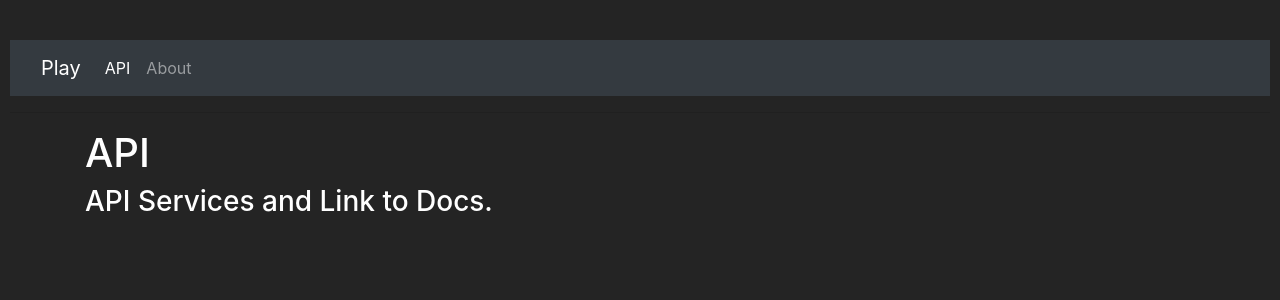
After one commit to hunterjsb/LoLPlayerScraper, a Flask app: page /api/ in a window 1280 px wide. The commit adds this page. Shown: the top 300 px of the page. Run offline with Flask 2, Linux system fonts and the light colour scheme; some libraries are stand-ins or nearby versions.

Commit message:
changed text color to white, combined blueprints into views_blueprint

```diff
--- a/flaskr/__init__.py
+++ b/flaskr/__init__.py
@@ -1,11 +1,10 @@
 from flask import Flask
 
 from flaskr.api import api_blueprint
-from flaskr.front_end import home_blueprint, about_blueprint
+from flaskr.front_end import views_blueprint
 
 app = Flask(__name__)
 app.register_blueprint(api_blueprint)
-app.register_blueprint(home_blueprint)
-app.register_blueprint(about_blueprint)
+app.register_blueprint(views_blueprint)
 
 # don't define any routes here, create a new blueprint if needed
--- a/flaskr/front_end.py
+++ b/flaskr/front_end.py
@@ -1,14 +1,18 @@
 from flask import Blueprint, render_template
 
-home_blueprint = Blueprint('home_blueprint', __name__)
-about_blueprint = Blueprint('about_blueprint', __name__)
+views_blueprint = Blueprint('views_blueprint', __name__)
 
 
-@home_blueprint.route('/')
+@views_blueprint.route('/')
 def index():
     return render_template('index.html', debug_str='foobar')
 
 
-@about_blueprint.route('/about/')
+@views_blueprint.route('/about/')
 def about():
     return render_template('about.html')
+
+
+@views_blueprint.route('/api/')
+def api():
+    return render_template('api.html')
--- a/flaskr/static/style.css
+++ b/flaskr/static/style.css
@@ -3,12 +3,15 @@ body {
     background-color: rgb(36, 36, 36);
   }
 
-title {
-    padding: 40px 10px;
-    background-color: rgb(36, 36, 36);
-  }
+label {
+  color: white
+}
 
-label {
+h3 {
+  color: white
+}
+
+p {
   color: white
 }
 
--- /dev/null
+++ b/flaskr/templates/api.html
@@ -0,0 +1,6 @@
+{% extends 'base.html' %}
+
+{% block content %}
+    <h1>{% block title %} API {% endblock %}</h1>
+    <h3>API Services and Link to Docs.</h3>
+{% endblock %}
```
